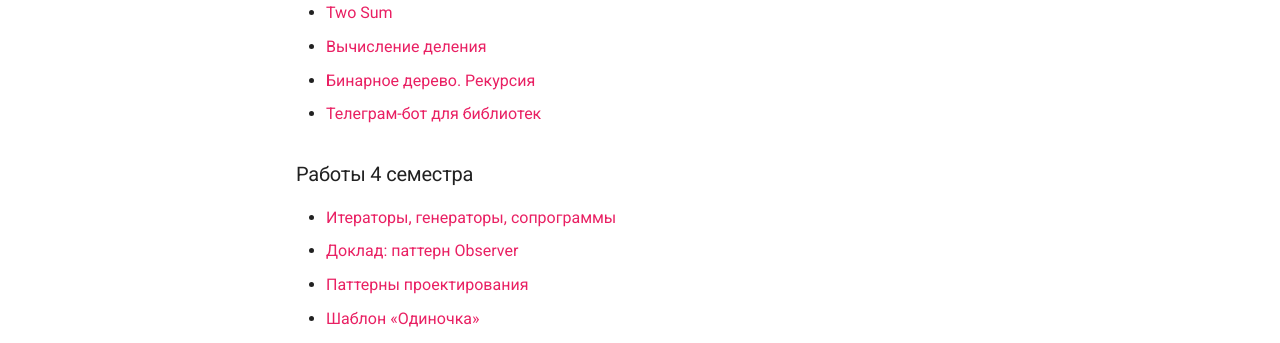
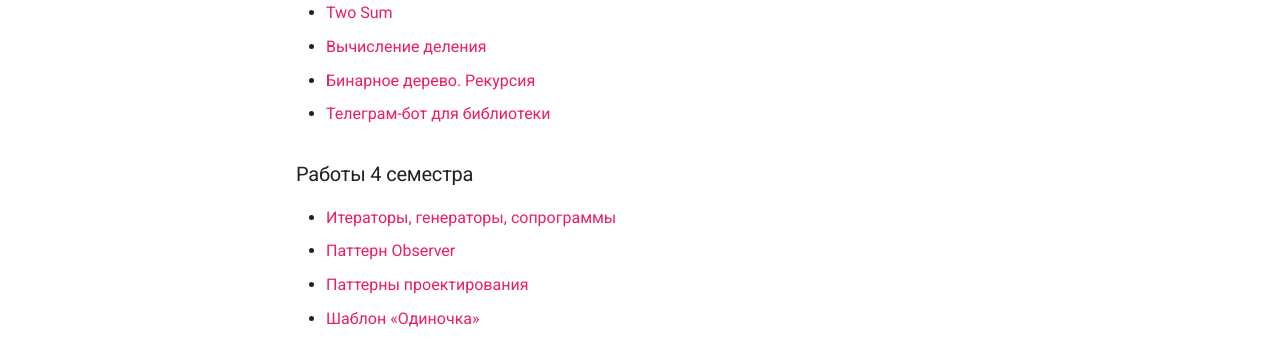
Before and after one commit to TaisiyaZhukova/portfolio-site, an MkDocs documentation site: the page built from docs/index.md, in a window 1280 px wide. Shown: the part 483-826 px from the top of the page. Built offline with MkDocs 1.6.1 and Material for MkDocs 9.7.7, drawn with Linux system fonts in a browser that asks for light colours.

Commit message:
Update index.md

```diff
--- a/docs/index.md
+++ b/docs/index.md
@@ -12,12 +12,12 @@
 - [Two Sum](projects/two_sum.md)
 - [Вычисление деления](projects/division_calculation.md)
 - [Бинарное дерево. Рекурсия](projects/binary_tree_recursion.md)
-- [Телеграм-бот для библиотек](projects/telegram_bot_libraries.md)
+- [Телеграм-бот для библиотеки](projects/telegram_bot_libraries.md)
 
 ### Работы 4 семестра
 
 - [Итераторы, генераторы, сопрограммы](projects/iterators_generators_coroutines.md)
-- [Доклад: паттерн Observer](projects/observer_pattern_report.md)
+- [Паттерн Observer](projects/observer_pattern_report.md)
 - [Паттерны проектирования](projects/design_patterns_lab.md)
 - [Шаблон «Одиночка»](projects/singleton_pattern.md)
 - [Основные концепции ООП](projects/oop_concepts_python.md)
```
